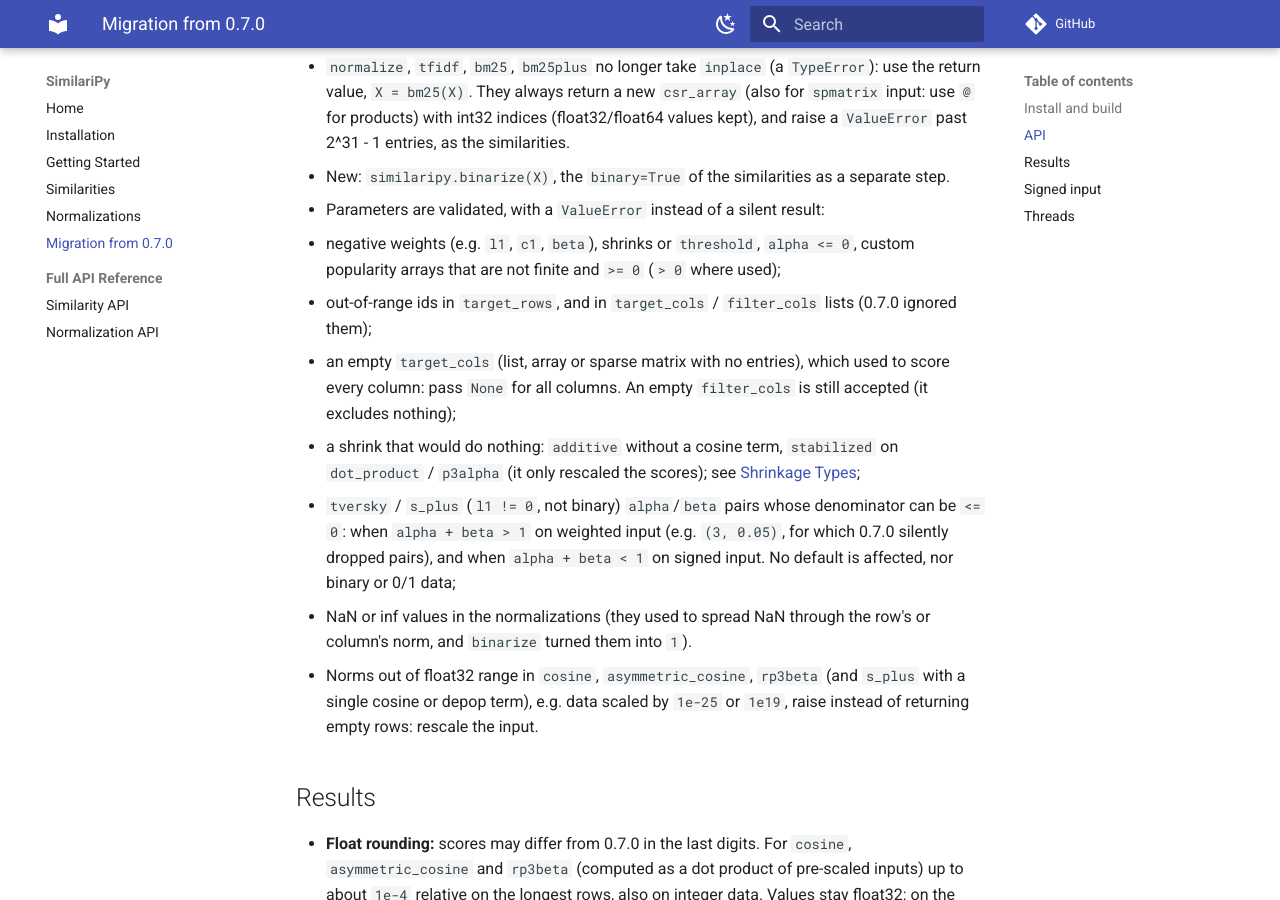
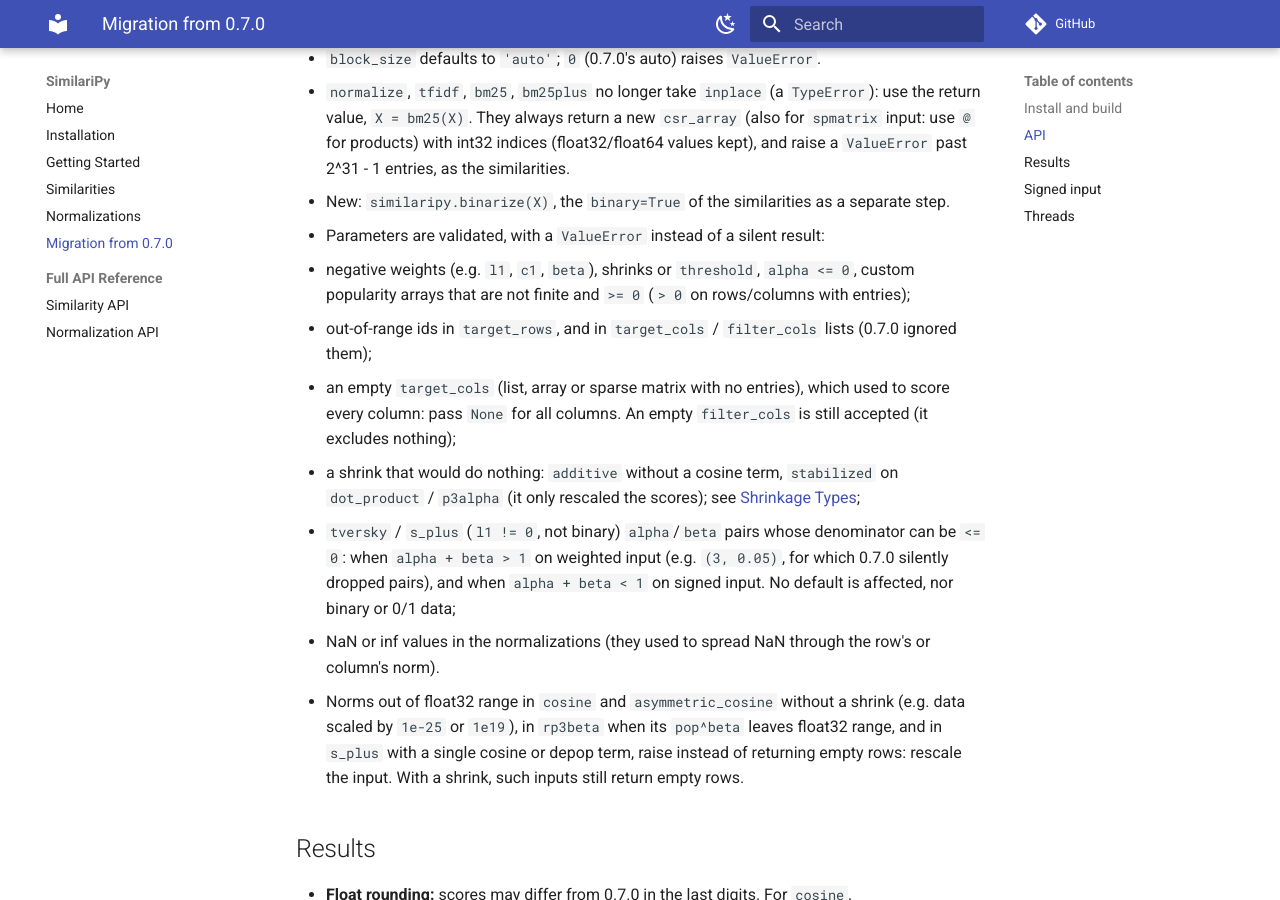
Before and after one commit to bogliosimone/similaripy, an MkDocs documentation site: the page built from docs/migration.md, in a window 1280 px wide and 900 px high, scrolled down 740 px. Built offline with MkDocs 1.6.1 and Material for MkDocs 9.7.7, drawn with Linux system fonts in a browser that asks for light colours; comment, search, counter and statistics services are not loaded; some of the changed text lies outside the part shown.

Commit message:
Docs: review fixes (Step 5a)
- macOS Apple Silicon 12+, not 11+: scipy >= 1.15 ships no arm64 wheel
  below macosx_12_0, so pip would build scipy from source
- migration.md: binarize is new (no 0.7.0 behaviour to compare); custom
  popularity must be > 0 on rows/columns with entries; the float32-range
  ValueError only on the pre-scaled path (cosine/asymmetric_cosine without
  a shrink, rp3beta's pop^beta, s_plus single term), with a shrink such
  inputs still return empty rows; wheels reach older macOS than 0.7.0
- similarity.md: stabilized also raises on s_plus with l1 = l2 = l3 = 0

```diff
--- a/docs/migration.md
+++ b/docs/migration.md
@@ -7,7 +7,8 @@
 
 ## Install and build
 
-- Wheels cover the same platforms; building from source now needs a Rust
+- Wheels cover the same platforms, on older macOS versions too (Apple Silicon
+  12+, Intel 10.15+; 0.7.0 needed macOS 15); building from source now needs a Rust
   toolchain instead of a C compiler with OpenMP (no `brew install gcc`). See
   [Build from source](installation.md#build-from-source).
 - Minimum versions: numpy `>= 1.23.5` (was 1.22.4), scipy `>= 1.15` (was 1.12).
@@ -34,7 +35,8 @@
 - Parameters are validated, with a `ValueError` instead of a silent result:
   - negative weights (e.g. `l1`, `c1`, `beta`), shrinks or `threshold`,
     `alpha <= 0`, custom
-    popularity arrays that are not finite and `>= 0` (`> 0` where used);
+    popularity arrays that are not finite and `>= 0` (`> 0` on rows/columns
+    with entries);
   - out-of-range ids in `target_rows`, and in `target_cols` / `filter_cols`
     lists (0.7.0 ignored them);
   - an empty `target_cols` (list, array or sparse matrix with no entries),
@@ -49,10 +51,12 @@
     `alpha + beta < 1` on signed input. No default is affected, nor binary or
     0/1 data;
   - NaN or inf values in the normalizations (they used to spread NaN through
-    the row's or column's norm, and `binarize` turned them into `1`).
-  - Norms out of float32 range in `cosine`, `asymmetric_cosine`, `rp3beta`
-    (and `s_plus` with a single cosine or depop term), e.g. data scaled by
-    `1e-25` or `1e19`, raise instead of returning empty rows: rescale the input.
+    the row's or column's norm).
+  - Norms out of float32 range in `cosine` and `asymmetric_cosine` without a
+    shrink (e.g. data scaled by `1e-25` or `1e19`), in
+    `rp3beta` when its `pop^beta` leaves float32 range, and in `s_plus` with a
+    single cosine or depop term, raise instead of returning empty rows: rescale
+    the input. With a shrink, such inputs still return empty rows.
 
 ## Results
 
```
Also changed, not shown: README.md (+1 -1 lines), docs/installation.md (+1 -1 lines), docs/similarity.md (+1 -1 lines).
